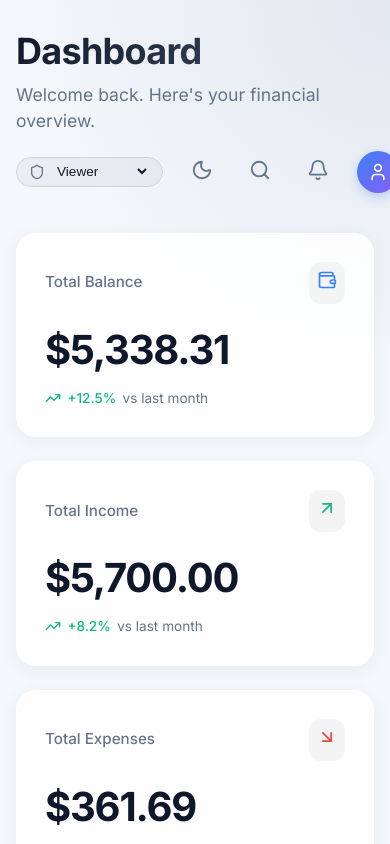
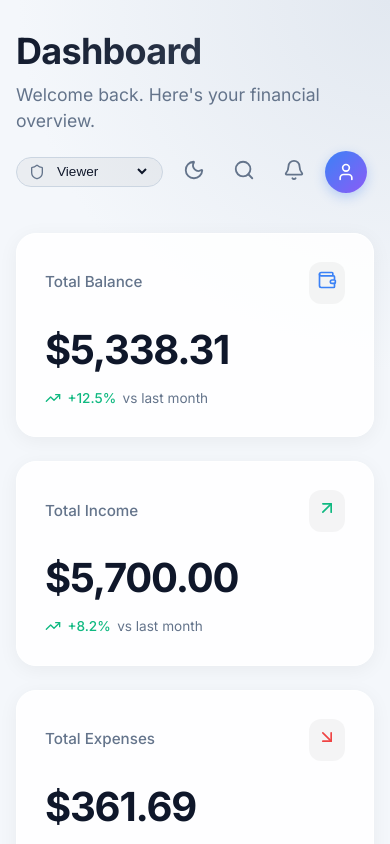
Before and after one commit to surendra8890/financedashboard, a React (Vite) app: page / in a window 390 px wide. Shown: the top 844 px of the page. Built offline with nearby package versions, Linux system fonts and the light colour scheme.

Commit message:
style: wrap header actions so profile icon isn't clipped on ultra-compact mobile screens

```diff
--- a/src/components/Header.jsx
+++ b/src/components/Header.jsx
@@ -11,7 +11,7 @@ export default function Header() {
         <h1>Dashboard</h1>
         <p>Welcome back. Here's your financial overview.</p>
       </div>
-      <div style={{ display: 'flex', gap: '1.25rem', alignItems: 'center' }}>
+      <div style={{ display: 'flex', gap: '0.75rem', alignItems: 'center', flexWrap: 'wrap' }}>
 
         {/* Role Switcher */}
         <div style={{ display: 'flex', alignItems: 'center', background: 'var(--bg-glass-5)', borderRadius: '20px', padding: '0.35rem 0.75rem', border: '1px solid var(--border-color)', transition: 'background 0.2s', cursor: 'pointer' }} title="Switch Role (RBAC Demo)">
```
